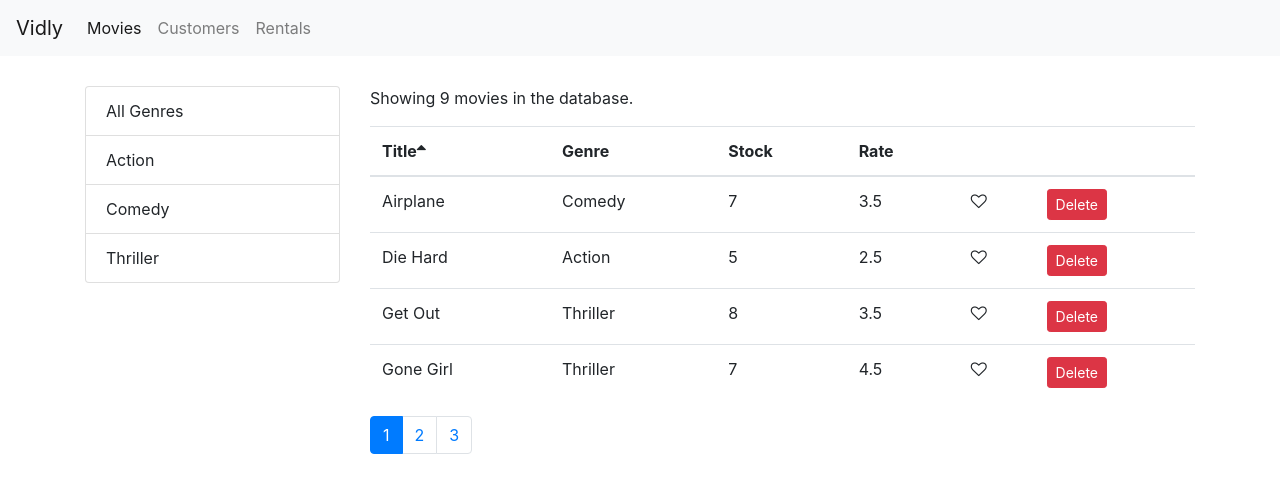
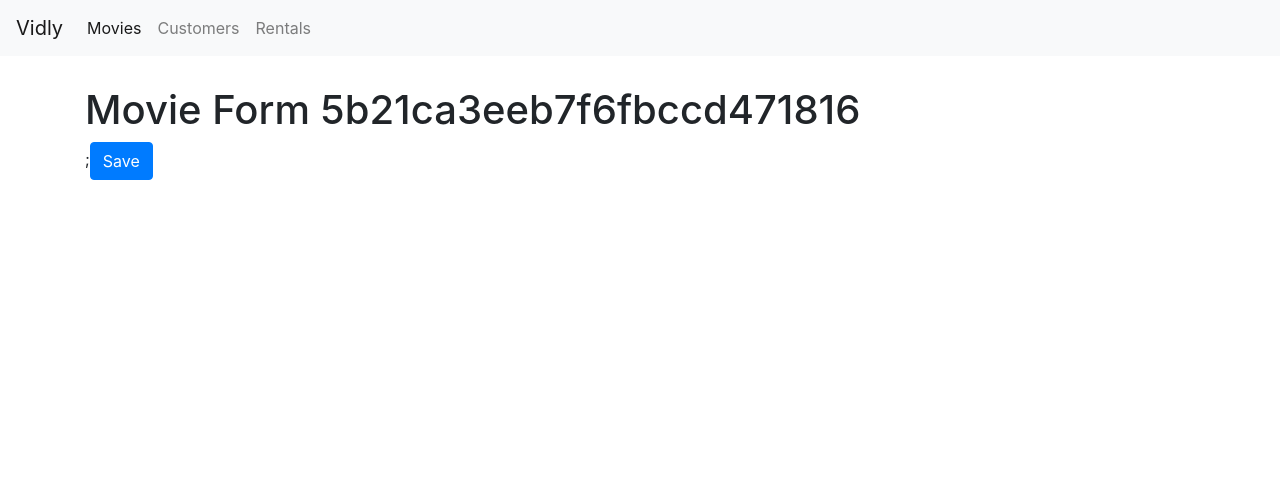
Before and after one commit to ashik77/vidly, a React (Create React App) app: page /movies/5b21ca3eeb7f6fbccd471816 in a window 1280 px wide. Shown: the top 492 px of the page. Built offline with nearby package versions, Linux system fonts and the light colour scheme.

Commit message:
linking to the movie form

```diff
--- a/src/App.js
+++ b/src/App.js
@@ -1,6 +1,7 @@
 import React, { Component } from "react";
 import { Route, Redirect, Switch } from "react-router-dom";
 import Movies from "./components/movies";
+import MovieForm from "./components/movieForm";
 import Customers from "./components/customers";
 import Rentals from "./components/rentals";
 import NotFound from "./components/notFound";
@@ -14,6 +15,7 @@
         <NavBar />
         <main className="container">
           <Switch>
+            <Route path="/movies/:id" component={MovieForm} />
             <Route path="/movies" component={Movies} />
             <Route path="/customers" component={Customers} />
             <Route path="rentals" component={Rentals} />
--- a/src/components/movieForm.jsx
+++ b/src/components/movieForm.jsx
@@ -0,0 +1,17 @@
+import React from "react";
+
+const MovieForm = ({ match, history }) => {
+  return (
+    <div>
+      <h1>Movie Form {match.params.id}</h1>;
+      <button
+        className="btn btn-primary"
+        onClick={() => history.push("/movies")}
+      >
+        Save
+      </button>
+    </div>
+  );
+};
+
+export default MovieForm;
--- a/src/components/moviesTable.jsx
+++ b/src/components/moviesTable.jsx
@@ -1,10 +1,17 @@
 import React, { Component } from "react";
+import Link from "react-router-dom/Link";
 import Table from "./common/table";
 import Like from "./common/like";
 
 class MoviesTable extends Component {
   columns = [
-    { path: "title", label: "Title" },
+    {
+      path: "title",
+      label: "Title",
+      content: (movie) => (
+        <Link to={`/movies/${movie._id}`}>{movie.title}</Link>
+      ),
+    },
     { path: "genre.name", label: "Genre" },
     { path: "numberInStock", label: "Stock" },
     { path: "dailyRentalRate", label: "Rate" },
```
